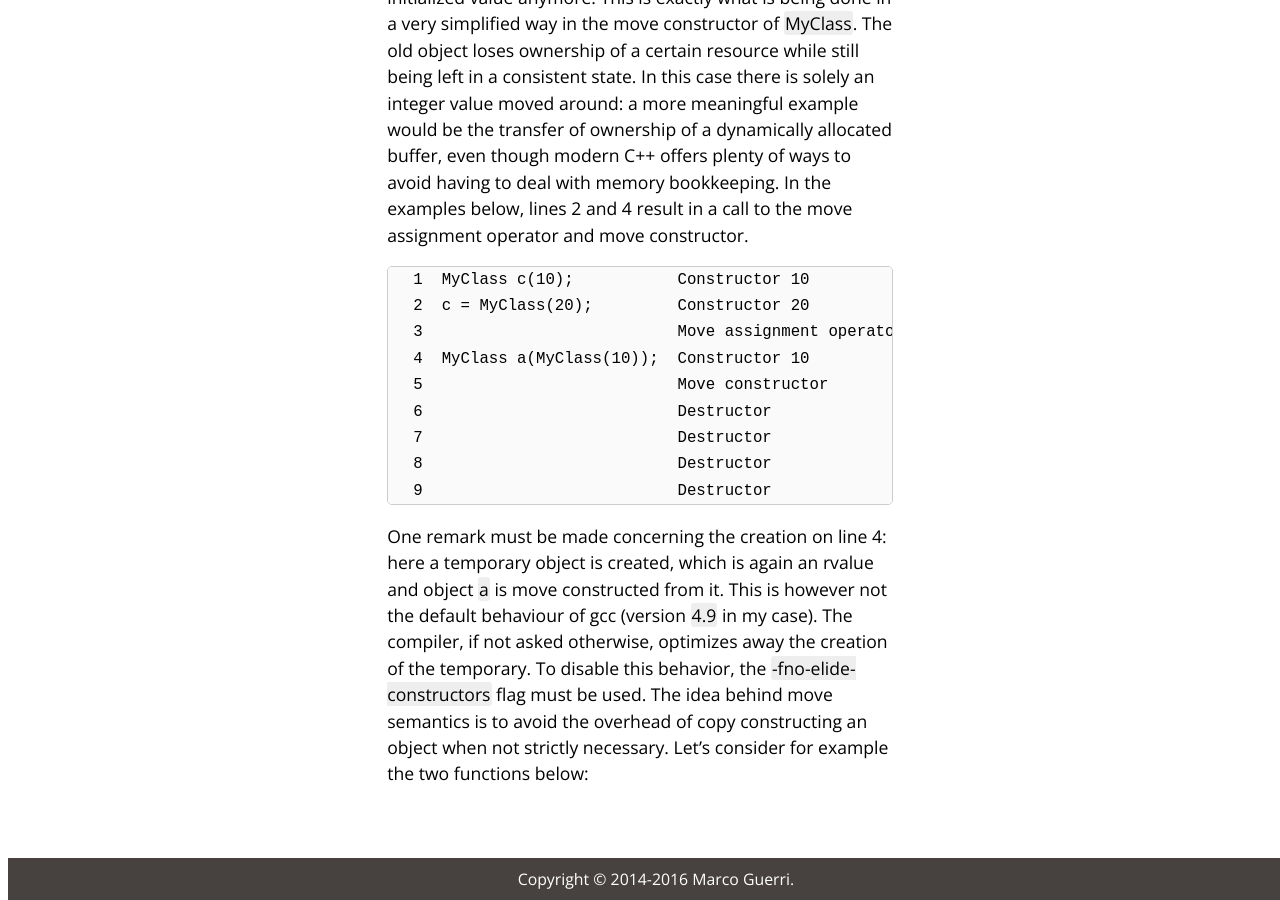
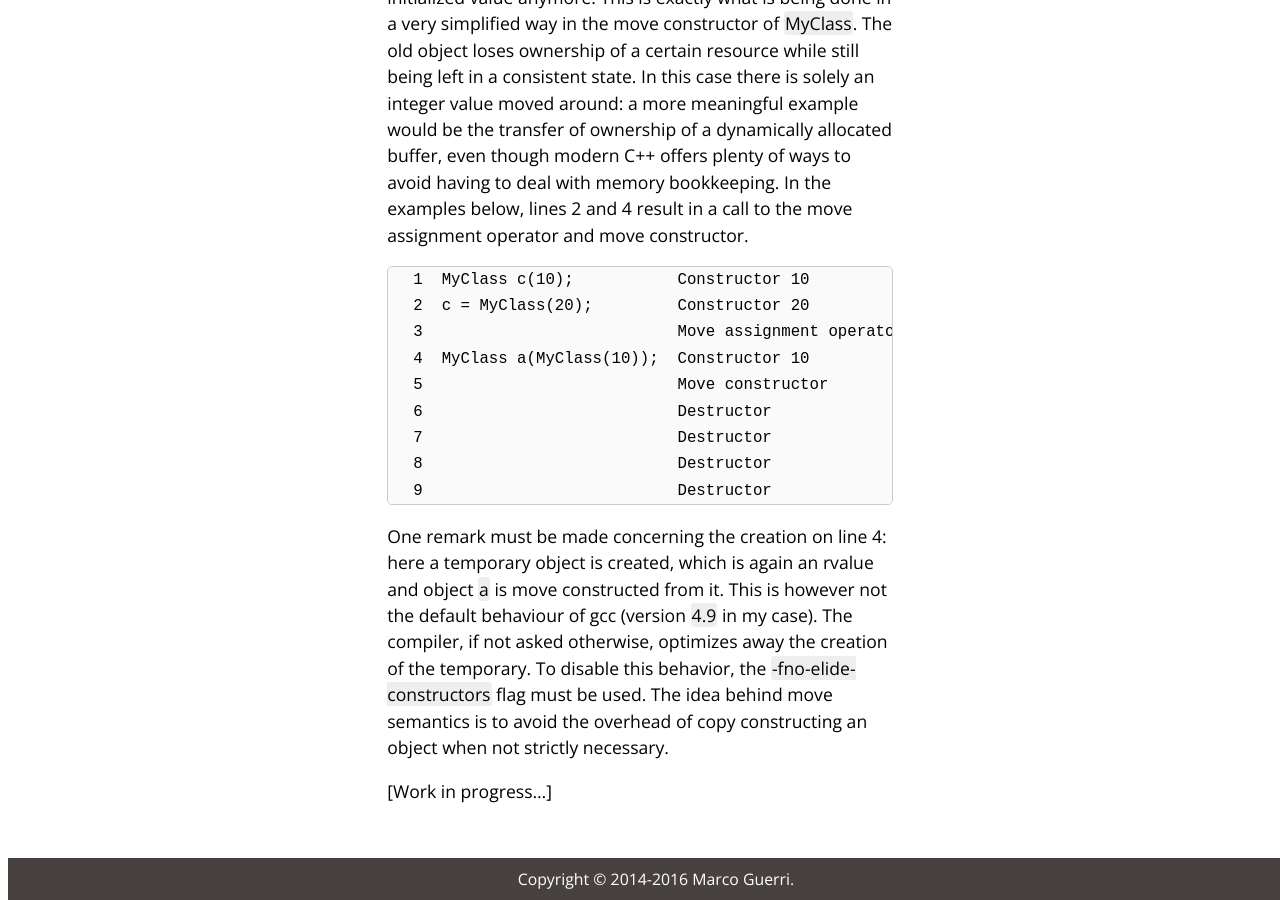
Before and after one commit to marcoguerri/marcoguerri.github.io, a Jekyll site: the page built from _posts/2016-11-26-move-semantics-rvalue-reference.markdown, in a window 1280 px wide and 900 px high, scrolled down 2198 px. Built offline with Jekyll 4.4.1, drawn with Linux system fonts in a browser that asks for light colours.

Commit message:
Fixed formatting issue in C++ move semantics post

````diff
--- a/_posts/2016-09-20-on-vfs-dentry-inodes.markdown
+++ b/_posts/2016-09-20-on-vfs-dentry-inodes.markdown
@@ -212,3 +212,5 @@ Inode   Pathname
 ```
 
 These are *dentries* representing *.* and *..*!
+
+[Work in progress...]
--- a/_posts/2016-11-26-move-semantics-rvalue-reference.markdown
+++ b/_posts/2016-11-26-move-semantics-rvalue-reference.markdown
@@ -86,6 +86,7 @@ a more meaningful example would be the transfer of ownership of a dynamically al
 buffer, even though modern C++ offers plenty of ways to avoid having to deal with
 memory bookkeeping. In the examples below, lines 2 and 4 result
 in a call to the move assignment operator and move constructor.
+
 ```
  1  MyClass c(10);           Constructor 10
  2  c = MyClass(20);         Constructor 20
@@ -97,10 +98,13 @@ in a call to the move assignment operator and move constructor.
  8                           Destructor
  9                           Destructor
 ```
+
 One remark must be made concerning the creation on line 4: here a temporary
 object is created, which is again an rvalue and object *a* is move constructed from it.
 This is however not the default behaviour of gcc (version *4.9* in my case). The
 compiler, if not asked otherwise, optimizes away the creation of the temporary.
 To disable this behavior, the *-fno-elide-constructors* flag must be used.
 The idea behind move semantics is to avoid the overhead of copy constructing an object
-when not strictly necessary. Let's consider for example the two functions below:
+when not strictly necessary.
+
+[Work in progress...]
````
